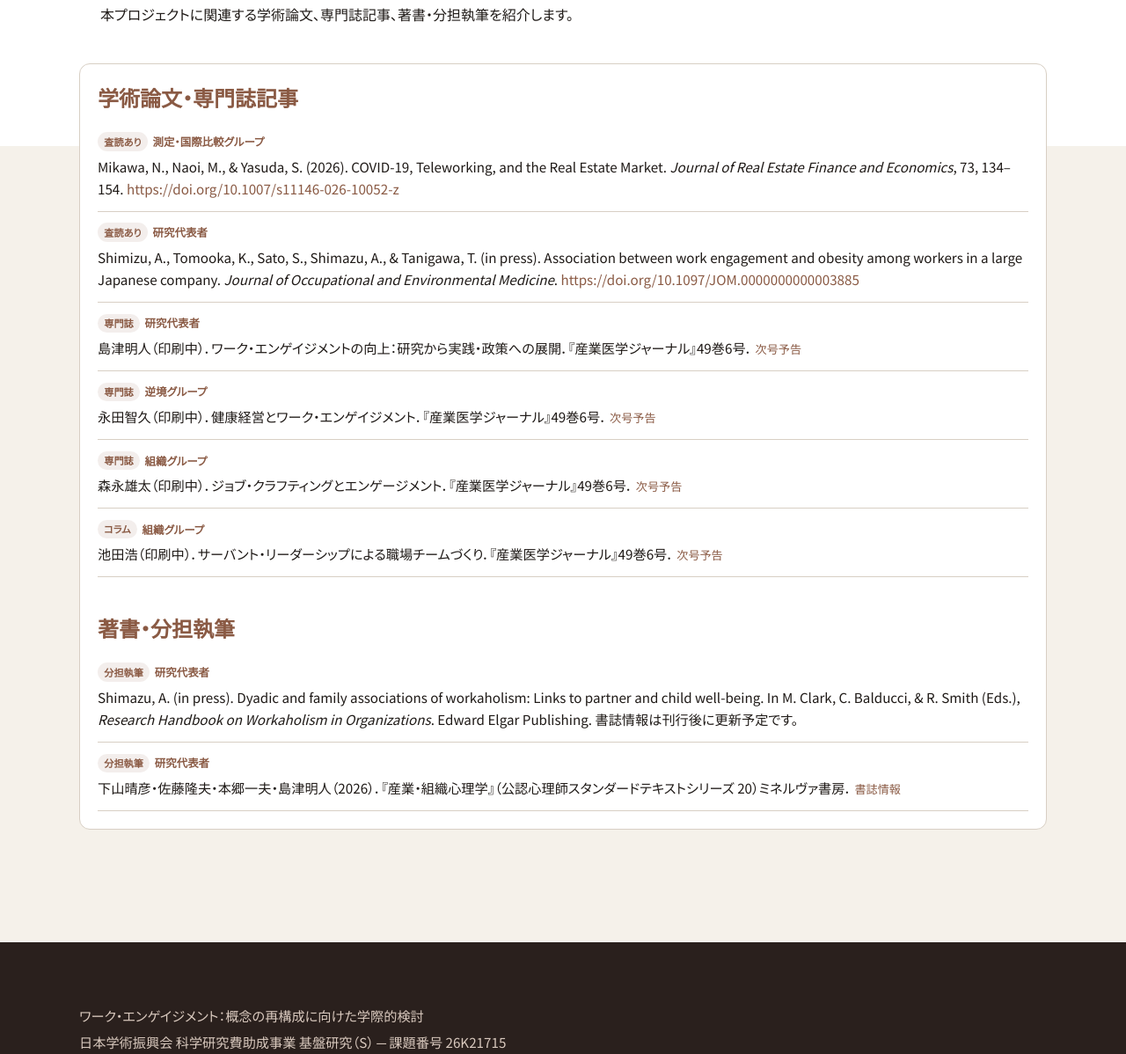
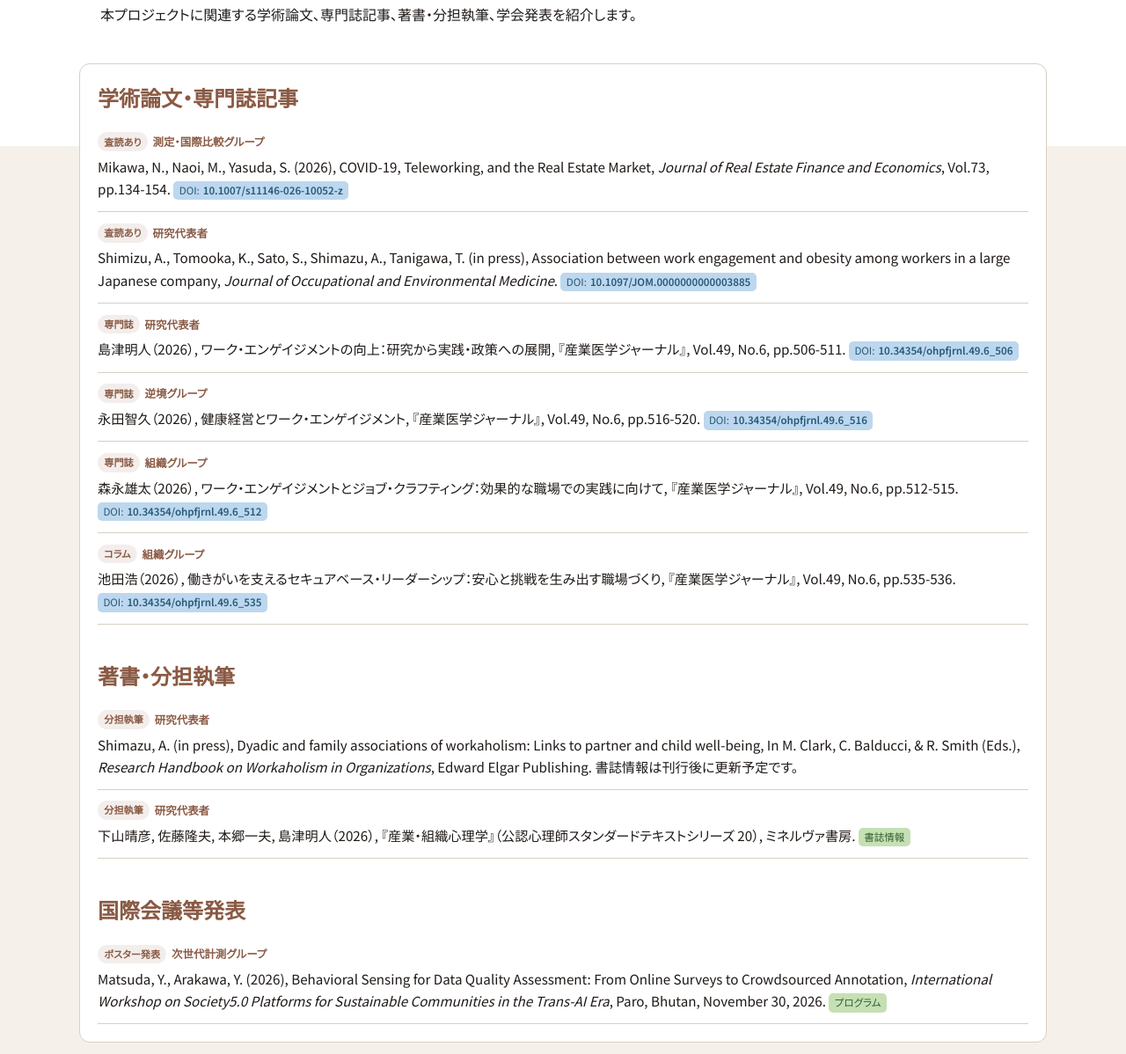
Before and after one commit to sokendo/WorkEngagementPJ, a plain HTML site: page docs/publications/index.html in a window 1280 px wide. Shown: the part 216-1414 px from the top of the page at 88% size. Drawn offline with Linux system fonts and the light colour scheme.

Commit message:
update 20261117

```diff
--- a/docs/publications/index.html
+++ b/docs/publications/index.html
@@ -42,7 +42,7 @@
 <section class="intro">
   <div>
     <h2 class="intro-title"><span class="lang-ja" lang="ja">研究成果 <span class="title-tag">Publications</span></span><span class="lang-en" lang="en">Publications</span></h2>
-    <p class="lede"><span class="lang-ja" lang="ja">本プロジェクトに関連する学術論文、専門誌記事、著書・分担執筆を紹介します。</span><span class="lang-en" lang="en">This page presents journal articles, professional publications, books, and book chapters related to the project.</span></p>
+    <p class="lede"><span class="lang-ja" lang="ja">本プロジェクトに関連する学術論文、専門誌記事、著書・分担執筆、学会発表を紹介します。</span><span class="lang-en" lang="en">This page presents journal articles, professional publications, books, book chapters, and conference presentations related to the project.</span></p>
   </div>
 </section>
 
@@ -56,42 +56,42 @@
             <span class="publication-badge"><span class="lang-ja" lang="ja">査読あり</span><span class="lang-en" lang="en">Peer reviewed</span></span>
             <span class="publication-team"><span class="lang-ja" lang="ja">測定・国際比較グループ</span><span class="lang-en" lang="en">Measurement and International Comparison Group</span></span>
           </div>
-          <p class="publication-reference">Mikawa, N., Naoi, M., &amp; Yasuda, S. (2026). COVID-19, Teleworking, and the Real Estate Market. <cite>Journal of Real Estate Finance and Economics</cite>, 73, 134–154. <a href="https://doi.org/10.1007/s11146-026-10052-z">https://doi.org/10.1007/s11146-026-10052-z</a></p>
+          <p class="publication-reference">Mikawa, N., Naoi, M., Yasuda, S. (2026), COVID-19, Teleworking, and the Real Estate Market, <cite>Journal of Real Estate Finance and Economics</cite>, Vol.73, pp.134-154. <a class="publication-doi" href="https://doi.org/10.1007/s11146-026-10052-z">DOI: <span>10.1007/s11146-026-10052-z</span></a></p>
         </li>
         <li class="publication-item">
           <div class="publication-meta">
             <span class="publication-badge"><span class="lang-ja" lang="ja">査読あり</span><span class="lang-en" lang="en">Peer reviewed</span></span>
             <span class="publication-team"><span class="lang-ja" lang="ja">研究代表者</span><span class="lang-en" lang="en">Principal Investigator</span></span>
           </div>
-          <p class="publication-reference">Shimizu, A., Tomooka, K., Sato, S., Shimazu, A., &amp; Tanigawa, T. (in press). Association between work engagement and obesity among workers in a large Japanese company. <cite>Journal of Occupational and Environmental Medicine</cite>. <a href="https://doi.org/10.1097/JOM.0000000000003885">https://doi.org/10.1097/JOM.0000000000003885</a></p>
+          <p class="publication-reference">Shimizu, A., Tomooka, K., Sato, S., Shimazu, A., Tanigawa, T. (in press), Association between work engagement and obesity among workers in a large Japanese company, <cite>Journal of Occupational and Environmental Medicine</cite>. <a class="publication-doi" href="https://doi.org/10.1097/JOM.0000000000003885">DOI: <span>10.1097/JOM.0000000000003885</span></a></p>
         </li>
         <li class="publication-item">
           <div class="publication-meta">
             <span class="publication-badge"><span class="lang-ja" lang="ja">専門誌</span><span class="lang-en" lang="en">Professional journal</span></span>
             <span class="publication-team"><span class="lang-ja" lang="ja">研究代表者</span><span class="lang-en" lang="en">Principal Investigator</span></span>
           </div>
-          <p class="publication-reference">島津明人（印刷中）．ワーク・エンゲイジメントの向上：研究から実践・政策への展開．『産業医学ジャーナル』49巻6号． <a class="publication-source-link" href="https://www.zsisz.or.jp/shop/periodical/2026/09/-2026-49-4-288.html"><span class="lang-ja" lang="ja">次号予告</span><span class="lang-en" lang="en">Forthcoming issue</span></a></p>
+          <p class="publication-reference">島津明人（2026）, ワーク・エンゲイジメントの向上：研究から実践・政策への展開, 『産業医学ジャーナル』, Vol.49, No.6, pp.506-511. <a class="publication-doi" href="https://doi.org/10.34354/ohpfjrnl.49.6_506">DOI: <span>10.34354/ohpfjrnl.49.6_506</span></a></p>
         </li>
         <li class="publication-item">
           <div class="publication-meta">
             <span class="publication-badge"><span class="lang-ja" lang="ja">専門誌</span><span class="lang-en" lang="en">Professional journal</span></span>
             <span class="publication-team"><span class="lang-ja" lang="ja">逆境グループ</span><span class="lang-en" lang="en">Adversity Group</span></span>
           </div>
-          <p class="publication-reference">永田智久（印刷中）．健康経営とワーク・エンゲイジメント．『産業医学ジャーナル』49巻6号． <a class="publication-source-link" href="https://www.zsisz.or.jp/shop/periodical/2026/09/-2026-49-4-288.html"><span class="lang-ja" lang="ja">次号予告</span><span class="lang-en" lang="en">Forthcoming issue</span></a></p>
+          <p class="publication-reference">永田智久（2026）, 健康経営とワーク・エンゲイジメント, 『産業医学ジャーナル』, Vol.49, No.6, pp.516-520. <a class="publication-doi" href="https://doi.org/10.34354/ohpfjrnl.49.6_516">DOI: <span>10.34354/ohpfjrnl.49.6_516</span></a></p>
         </li>
         <li class="publication-item">
           <div class="publication-meta">
             <span class="publication-badge"><span class="lang-ja" lang="ja">専門誌</span><span class="lang-en" lang="en">Professional journal</span></span>
             <span class="publication-team"><span class="lang-ja" lang="ja">組織グループ</span><span class="lang-en" lang="en">Organization Group</span></span>
           </div>
-          <p class="publication-reference">森永雄太（印刷中）．ジョブ・クラフティングとエンゲージメント．『産業医学ジャーナル』49巻6号． <a class="publication-source-link" href="https://www.zsisz.or.jp/shop/periodical/2026/09/-2026-49-4-288.html"><span class="lang-ja" lang="ja">次号予告</span><span class="lang-en" lang="en">Forthcoming issue</span></a></p>
+          <p class="publication-reference">森永雄太（2026）, ワーク・エンゲイジメントとジョブ・クラフティング：効果的な職場での実践に向けて, 『産業医学ジャーナル』, Vol.49, No.6, pp.512-515. <a class="publication-doi" href="https://doi.org/10.34354/ohpfjrnl.49.6_512">DOI: <span>10.34354/ohpfjrnl.49.6_512</span></a></p>
         </li>
         <li class="publication-item">
           <div class="publication-meta">
             <span class="publication-badge"><span class="lang-ja" lang="ja">コラム</span><span class="lang-en" lang="en">Column</span></span>
             <span class="publication-team"><span class="lang-ja" lang="ja">組織グループ</span><span class="lang-en" lang="en">Organization Group</span></span>
           </div>
-          <p class="publication-reference">池田浩（印刷中）．サーバント・リーダーシップによる職場チームづくり．『産業医学ジャーナル』49巻6号． <a class="publication-source-link" href="https://www.zsisz.or.jp/shop/periodical/2026/09/-2026-49-4-288.html"><span class="lang-ja" lang="ja">次号予告</span><span class="lang-en" lang="en">Forthcoming issue</span></a></p>
+          <p class="publication-reference">池田浩（2026）, 働きがいを支えるセキュアベース・リーダーシップ：安心と挑戦を生み出す職場づくり, 『産業医学ジャーナル』, Vol.49, No.6, pp.535-536. <a class="publication-doi" href="https://doi.org/10.34354/ohpfjrnl.49.6_535">DOI: <span>10.34354/ohpfjrnl.49.6_535</span></a></p>
         </li>
       </ol>
     </section>
@@ -104,14 +104,27 @@
             <span class="publication-badge"><span class="lang-ja" lang="ja">分担執筆</span><span class="lang-en" lang="en">Book chapter</span></span>
             <span class="publication-team"><span class="lang-ja" lang="ja">研究代表者</span><span class="lang-en" lang="en">Principal Investigator</span></span>
           </div>
-          <p class="publication-reference">Shimazu, A. (in press). Dyadic and family associations of workaholism: Links to partner and child well-being. In M. Clark, C. Balducci, &amp; R. Smith (Eds.), <cite>Research Handbook on Workaholism in Organizations</cite>. Edward Elgar Publishing. <span class="lang-ja" lang="ja">書誌情報は刊行後に更新予定です。</span><span class="lang-en" lang="en">Bibliographic details will be updated after publication.</span></p>
+          <p class="publication-reference">Shimazu, A. (in press), Dyadic and family associations of workaholism: Links to partner and child well-being, In M. Clark, C. Balducci, &amp; R. Smith (Eds.), <cite>Research Handbook on Workaholism in Organizations</cite>, Edward Elgar Publishing. <span class="lang-ja" lang="ja">書誌情報は刊行後に更新予定です。</span><span class="lang-en" lang="en">Bibliographic details will be updated after publication.</span></p>
         </li>
         <li class="publication-item">
           <div class="publication-meta">
             <span class="publication-badge"><span class="lang-ja" lang="ja">分担執筆</span><span class="lang-en" lang="en">Book chapter</span></span>
             <span class="publication-team"><span class="lang-ja" lang="ja">研究代表者</span><span class="lang-en" lang="en">Principal Investigator</span></span>
           </div>
-          <p class="publication-reference">下山晴彦・佐藤隆夫・本郷一夫・島津明人（2026）．『産業・組織心理学』（公認心理師スタンダードテキストシリーズ 20）ミネルヴァ書房． <a class="publication-source-link" href="https://ndlsearch.ndl.go.jp/books/R100000137-I9784623086306"><span class="lang-ja" lang="ja">書誌情報</span><span class="lang-en" lang="en">Book information</span></a></p>
+          <p class="publication-reference">下山晴彦, 佐藤隆夫, 本郷一夫, 島津明人（2026）, 『産業・組織心理学』（公認心理師スタンダードテキストシリーズ 20）, ミネルヴァ書房. <a class="publication-source-link" href="https://ndlsearch.ndl.go.jp/books/R100000137-I9784623086306"><span class="lang-ja" lang="ja">書誌情報</span><span class="lang-en" lang="en">Book information</span></a></p>
+        </li>
+      </ol>
+    </section>
+
+    <section class="publication-group" aria-labelledby="publication-conference-heading">
+      <h2 id="publication-conference-heading"><span class="lang-ja" lang="ja">国際会議等発表</span><span class="lang-en" lang="en">International Conference Presentations</span></h2>
+      <ol class="publication-list">
+        <li class="publication-item">
+          <div class="publication-meta">
+            <span class="publication-badge"><span class="lang-ja" lang="ja">ポスター発表</span><span class="lang-en" lang="en">Poster presentation (no proceedings)</span></span>
+            <span class="publication-team"><span class="lang-ja" lang="ja">次世代計測グループ</span><span class="lang-en" lang="en">Next-Generation Measurement Group</span></span>
+          </div>
+          <p class="publication-reference">Matsuda, Y., Arakawa, Y. (2026), Behavioral Sensing for Data Quality Assessment: From Online Surveys to Crowdsourced Annotation, <cite>International Workshop on Society5.0 Platforms for Sustainable Communities in the Trans-AI Era</cite>, Paro, Bhutan, <time datetime="2026-11-30">November 30, 2026</time>. <a class="publication-source-link" href="https://internet-of-realities.org/bhutan2026/#schedule"><span class="lang-ja" lang="ja">プログラム</span><span class="lang-en" lang="en">Program</span></a></p>
         </li>
       </ol>
     </section>
--- a/src/css/site.scss
+++ b/src/css/site.scss
@@ -5,6 +5,10 @@
   --site-muted: #6b625b;
   --site-border: #d8cfc4;
   --site-accent: #8a5a44;
+  --logo-blue: #bdd7ee;
+  --logo-blue-text: #245a78;
+  --logo-green: #c5e0b4;
+  --logo-green-text: #315e2d;
 }
 
 * {
@@ -712,9 +716,41 @@ body.is-menu-open {
   overflow-wrap: anywhere;
 }
 
+.publication-doi,
 .publication-source-link {
+  display: inline-flex;
+  align-items: center;
+  max-width: 100%;
+  min-height: 1.35rem;
+  padding: 0 0.4rem;
+  border-radius: 5px;
+  font-size: 0.72rem;
+  line-height: 1.2;
+  text-decoration: none;
+  transition: opacity 0.15s;
+  vertical-align: middle;
+}
+
+.publication-reference .publication-doi {
+  gap: 0.25rem;
+  background: var(--logo-blue);
+  color: var(--logo-blue-text);
+}
+
+.publication-doi span {
+  font-weight: 600;
+}
+
+.publication-reference .publication-source-link {
+  background: var(--logo-green);
+  color: var(--logo-green-text);
   white-space: nowrap;
-  font-size: 0.82rem;
+}
+
+.publication-doi:hover,
+.publication-source-link:hover {
+  text-decoration: none;
+  opacity: 0.72;
 }
 
 .member {
```
Also changed, not shown: data/publications.csv (+5 -4 lines), docs/static/css/site.css.
